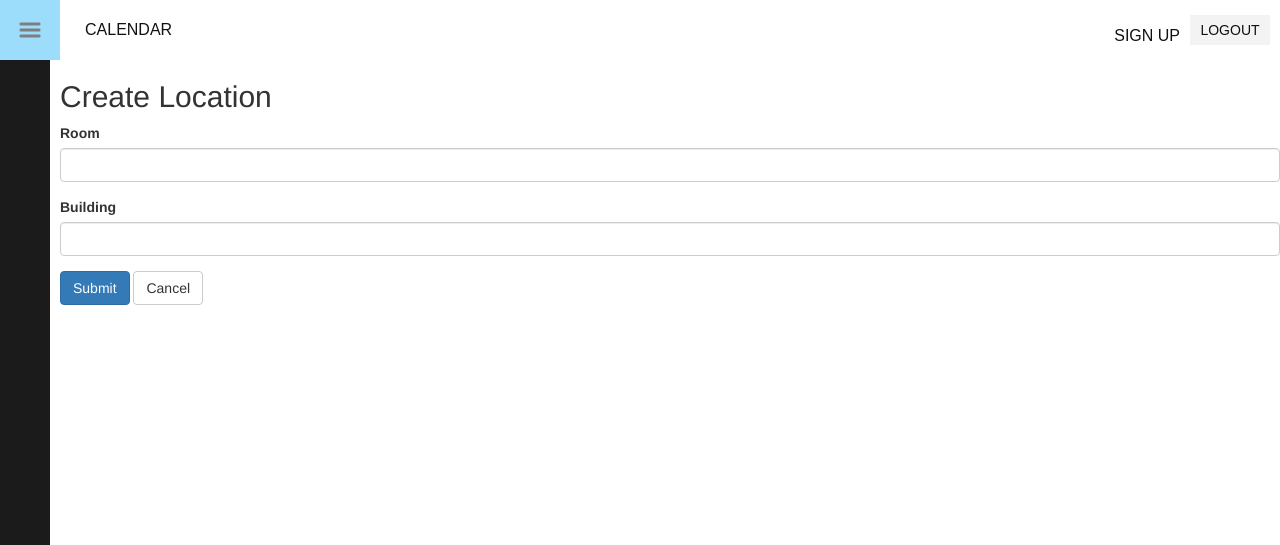
After one commit to ajg12345/SWAC, a PHP site: page /locationcreate.php in a window 1280 px wide. The commit adds this page. Shown: the top 545 px of the page. Run offline with PHP 8.4, Linux system fonts and the light colour scheme; the visitor is signed in with stand-in values (Sample User, id 1).

```diff
--- a/includes/header.php
+++ b/includes/header.php
@@ -52,6 +52,7 @@ session_start();
 			<li><a href="#">rehearsals</a></li>
 			<li><a href="#">roles</a></li>
 			<li><a href="#">role conflicts</a></li>
+			<li><a href="locations.php">locations</a></li>
 			<li><a href="#">notification templates</a></li>';
 			}
 			?>
--- /dev/null
+++ b/locationcreate.php
@@ -0,0 +1,85 @@
+<?php
+// Include config file
+require_once "includes/header.php";
+require_once "includes/dbh.inc.php";
+// Define variables and initialize with empty values
+
+$room = $building = "";
+$room_err = $building_err = "";
+
+// Processing form data when form is submitted
+if($_SERVER["REQUEST_METHOD"] == "POST"){
+
+	 // Validate room
+    $input_room = trim($_POST["room"]);
+    if(empty($input_room)){
+        $room_err = 'Please enter a value.';
+    }else{
+        $room = $input_room;
+	}
+
+    // Validate building
+    $input_building = trim($_POST["building"]);
+    if(empty($input_building)){
+        $building_err = "Please enter a value.";
+    } else{
+        $building = $input_building;
+    }
+
+    // Check input errors before inserting in database
+    if(empty($room_err) && empty($building_err)){
+        // Prepare an insert statement
+        $sql = "INSERT INTO locations(room, building) VALUES (?, ?)";
+
+        if($stmt = mysqli_prepare($conn, $sql)){
+            // Bind variables to the prepared statement as parameters
+            mysqli_stmt_bind_param($stmt, "ss", $param_room, $param_building);
+
+            // Set parameters
+            $param_room = $room;
+            $param_building = $building;
+
+            // Attempt to execute the prepared statement
+            if(mysqli_stmt_execute($stmt)){
+                // Records created successfully. Redirect to landing page
+                header("location: locations.php");
+                exit();
+            } else{
+                echo "Something went wrong. Please try again later.";
+            }
+        }
+
+        // Close statement
+        mysqli_stmt_close($stmt);
+    }
+
+    // Close connection
+    mysqli_close($conn);
+}
+include_once "includes/crudheader.php";
+?>
+
+<div class="grid">
+    <div class="Title">
+		<h2>Create Location</h2>
+	</div>
+    <div class="content">
+		<form action="<?php echo htmlspecialchars($_SERVER["PHP_SELF"]); ?>" method="post">
+			<div class="form-group <?php echo (!empty($room_err)) ? 'has-error' : ''; ?>">
+				<label>Room</label>
+				<input type="text" name="room" class="form-control" value="<?php echo $room; ?>">
+				<span class="help-block"><?php echo $room_err;?></span>
+			</div>
+			<div class="form-group <?php echo (!empty($building_err)) ? 'has-error' : ''; ?>">
+				<label>Building</label>
+				<input type="text" name="building" class="form-control" value="<?php echo $building; ?>">
+				<span class="help-block"><?php echo $building_err;?></span>
+			</div>
+			<input type="submit" class="btn btn-primary" value="Submit">
+			<a href="locations.php" class="btn btn-default">Cancel</a>
+		</form>
+    </div>
+</div>
+<?php
+include_once "includes/footer.php";
+?>
```
Also changed, not shown: dancerupdate.php (+9 -9 lines), locationdelete.php (added, +61 -0 lines), locations.php (added, +64 -0 lines).
